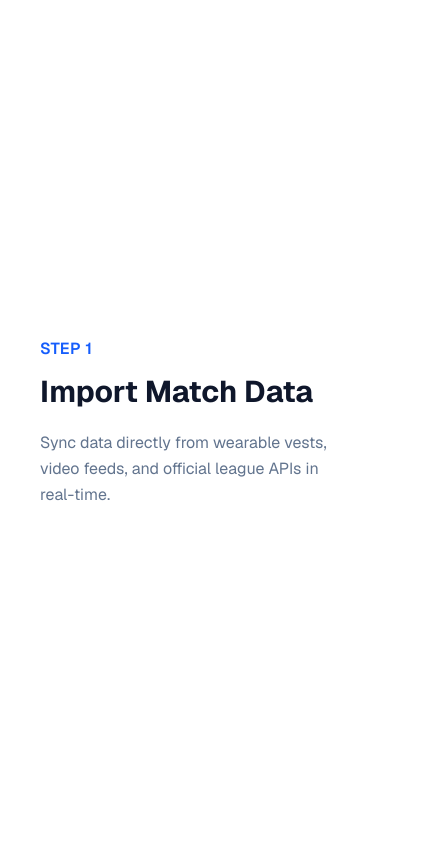
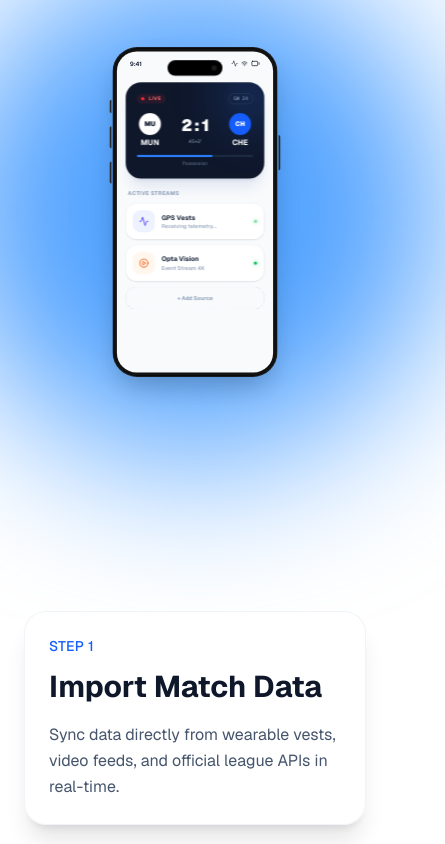
Before and after one commit to Nithan10/sports_ai, a Next.js app: page / in a window 390 px wide. Shown: the part 8520-9364 px from the top of the page, 445 px wide, since content can reach past the window. Built offline with nearby package versions, Linux system fonts and the light colour scheme.

Commit message:
mobile responsive

```diff
--- a/components/NovaScrollSection.tsx
+++ b/components/NovaScrollSection.tsx
@@ -6,7 +6,7 @@ import {
   Activity, Zap, Trophy, Target, ChevronRight, PlayCircle, Wifi, Battery
 } from "lucide-react";
 
-// --- 1. Screen Components (Sports Analytics Themed) ---
+// --- 1. Screen Components (Compact Versions) ---
 
 // SCREEN 1: Match Data Import
 function ScreenMatchData() {
@@ -253,7 +253,7 @@ function ScreenAIStrategy() {
   );
 }
 
-// --- 2. Main Component ---
+// --- 2. Main Component (Responsive Layout) ---
 export default function NovaScrollSection() {
   const [activeCard, setActiveCard] = useState(0);
 
@@ -282,55 +282,29 @@ export default function NovaScrollSection() {
   ];
 
   return (
-    <section className="bg-white font-sans w-full py-12">
-      <div className="relative mx-auto max-w-[1200px] px-6 md:px-10">
+    <section className="bg-white font-sans w-full py-12 lg:py-24">
+      <div className="relative mx-auto max-w-[1400px] px-4 md:px-10">
 
-        <div className="flex items-start">
+        <div className="flex flex-col lg:flex-row items-start">
 
-          {/* --- Left Column: Scrolling Text --- */}
-          <div className="w-full md:w-1/2 py-[15vh] pb-[40vh]">
-            {STEPS.map((step, index) => (
-              <div
-                key={step.id}
-                className="flex h-[70vh] flex-col justify-center p-4"
-              >
-                <motion.div
-                  initial={{ opacity: 0.2, x: -20 }}
-                  whileInView={{ opacity: 1, x: 0 }}
-                  viewport={{ amount: 0.5, margin: "-100px 0px -100px 0px" }}
-                  transition={{ duration: 0.5 }}
-                  onViewportEnter={() => setActiveCard(index)}
-                >
-                  <span className="mb-3 block text-base font-semibold text-blue-600 uppercase tracking-wide">
-                    {step.stepLabel}
-                  </span>
-                  <h2 className="mb-5 text-3xl font-bold leading-tight text-slate-900 md:text-4xl lg:text-5xl">
-                    {step.title}
-                  </h2>
-                  <p className="max-w-md text-base leading-relaxed text-slate-500">
-                    {step.description}
-                  </p>
-                </motion.div>
-              </div>
-            ))}
-          </div>
+          {/* --- Right Column: Phone Mockup (Responsive Order & Sticking) --- */}
+          {/* Mobile: Order 1 (Top), Sticky at top-20, Scaled down */}
+          {/* Desktop: Order 2 (Right), Sticky at top-24, Full Scale */}
+          <div className="flex w-full lg:w-1/2 sticky top-20 lg:top-24 h-[50vh] lg:h-[calc(100vh-6rem)] items-center justify-center order-1 lg:order-2 z-0 pointer-events-none">
 
-          {/* --- Right Column: Compact iPhone Mockup --- */}
-          <div className="hidden w-1/2 sticky top-24 h-[calc(100vh-6rem)] flex items-center justify-center md:flex">
+            {/* Phone Container */}
+            <div className="relative h-[600px] w-[300px] scale-[0.55] sm:scale-[0.65] md:scale-[0.8] lg:scale-100 origin-center transition-transform duration-300">
 
-            {/* COMPACT Phone Container - Reduced Height & Width */}
-            <div className="relative h-[600px] w-[300px] scale-[0.85] lg:scale-100 origin-center transition-transform duration-300">
-
-              {/* --- 1. Titanium Frame Body --- */}
+              {/* --- 1. Titanium Frame --- */}
               <div className="absolute inset-0 z-10 rounded-[45px] border-[1px] border-slate-700/40 bg-[#1c1c1e] shadow-2xl">
                  <div className="absolute inset-0 rounded-[45px] bg-[#222] opacity-80 mix-blend-multiply" />
                  <div className="absolute inset-0 rounded-[45px] ring-1 ring-inset ring-slate-500/20" />
               </div>
 
-              {/* --- 2. Screen Bezel (Black Border) --- */}
+              {/* --- 2. Screen Bezel --- */}
               <div className="absolute inset-[3px] z-20 rounded-[42px] bg-black border-[5px] border-[#121212]" />
 
-              {/* --- 3. Buttons (Adjusted Positions for Compact Height) --- */}
+              {/* --- 3. Buttons --- */}
               <div className="absolute top-24 -left-[5px] h-6 w-[3px] rounded-l-md bg-[#2d2d30] shadow-sm z-0" />
               <div className="absolute top-36 -left-[5px] h-10 w-[3px] rounded-l-md bg-[#2d2d30] shadow-sm z-0" />
               <div className="absolute top-52 -left-[5px] h-10 w-[3px] rounded-l-md bg-[#2d2d30] shadow-sm z-0" />
@@ -343,8 +317,6 @@ export default function NovaScrollSection() {
 
               {/* --- 5. Screen Content --- */}
               <div className="absolute inset-[8px] z-30 overflow-hidden rounded-[36px] bg-slate-50">
-
-                {/* Status Bar */}
                 <div className="absolute top-0 left-0 right-0 z-50 flex justify-between px-6 pt-3.5 text-slate-900 font-semibold text-[11px]">
                    <span>9:41</span>
                    <div className="flex gap-1.5 items-center">
@@ -354,7 +326,6 @@ export default function NovaScrollSection() {
                    </div>
                 </div>
 
-                {/* Main Content Animation Area */}
                 <div className="h-full w-full pt-12 pb-6 px-4 overflow-hidden flex flex-col">
                   <AnimatePresence mode="wait">
                     <motion.div
@@ -370,10 +341,9 @@ export default function NovaScrollSection() {
                   </AnimatePresence>
                 </div>
               </div>
-
             </div>
 
-            {/* Background Glow Effect */}
+            {/* Background Glow */}
             <AnimatePresence mode="wait">
                  <motion.div
                     key={activeCard}
@@ -390,6 +360,38 @@ export default function NovaScrollSection() {
             </AnimatePresence>
           </div>
 
+          {/* --- Left Column: Scrolling Text --- */}
+          {/* Mobile: Order 2. Scrolls 'over' the sticky phone backdrop using z-index and padding. */}
+          <div className="w-full lg:w-1/2 py-[5vh] lg:py-[15vh] pb-[20vh] lg:pb-[40vh] relative z-10 order-2 lg:order-1">
+            {STEPS.map((step, index) => (
+              <div
+                key={step.id}
+                className="flex min-h-[60vh] lg:min-h-[80vh] flex-col justify-center p-2 lg:p-4"
+              >
+                <motion.div
+                  initial={{ opacity: 0.2, x: -20 }}
+                  whileInView={{ opacity: 1, x: 0 }}
+                  viewport={{ amount: 0.5, margin: "-100px 0px -100px 0px" }}
+                  transition={{ duration: 0.5 }}
+                  onViewportEnter={() => setActiveCard(index)}
+                  // Mobile: Add glassmorphism card styling to make text readable over the phone
+                  // Desktop: Remove background styling
+                  className="bg-white/90 backdrop-blur-xl border border-slate-200/50 p-6 rounded-3xl shadow-xl lg:bg-transparent lg:backdrop-blur-none lg:border-none lg:shadow-none lg:p-0"
+                >
+                  <span className="mb-3 block text-sm lg:text-lg font-medium text-blue-600 uppercase tracking-wide">
+                    {step.stepLabel}
+                  </span>
+                  <h2 className="mb-4 lg:mb-6 text-3xl lg:text-5xl font-bold leading-tight text-slate-900">
+                    {step.title}
+                  </h2>
+                  <p className="text-base lg:text-lg leading-relaxed text-slate-600 lg:text-slate-500">
+                    {step.description}
+                  </p>
+                </motion.div>
+              </div>
+            ))}
+          </div>
+
         </div>
       </div>
     </section>
```
Also changed, not shown: components/BoostSection.tsx (+52 -28 lines).
